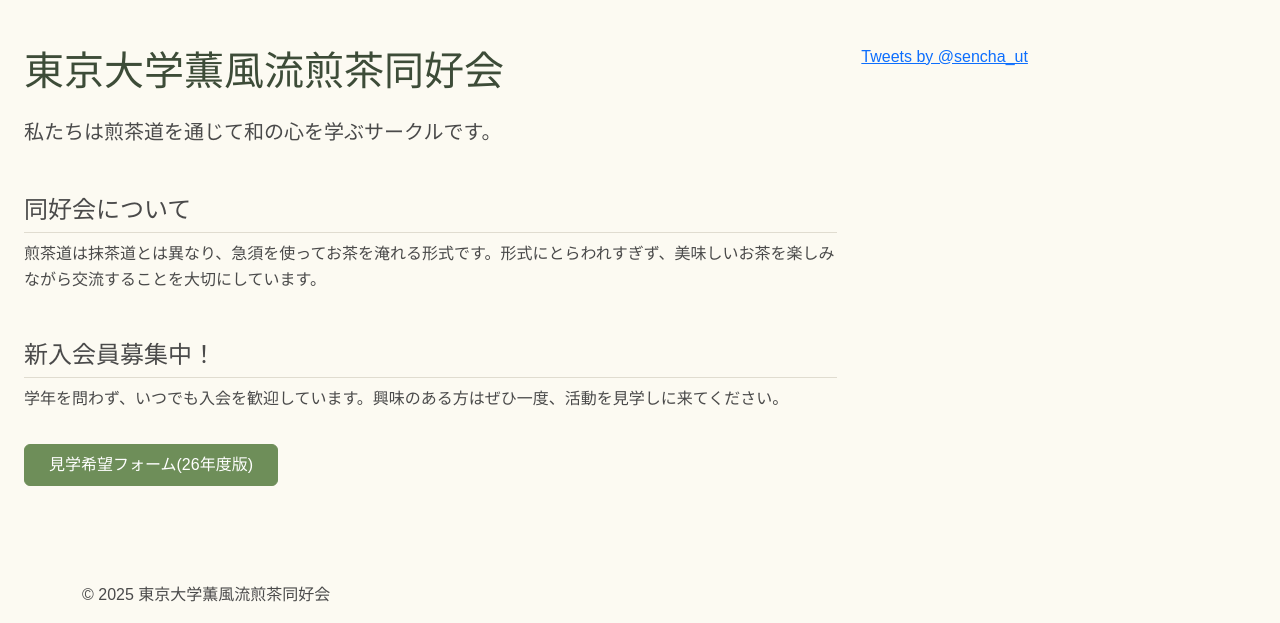
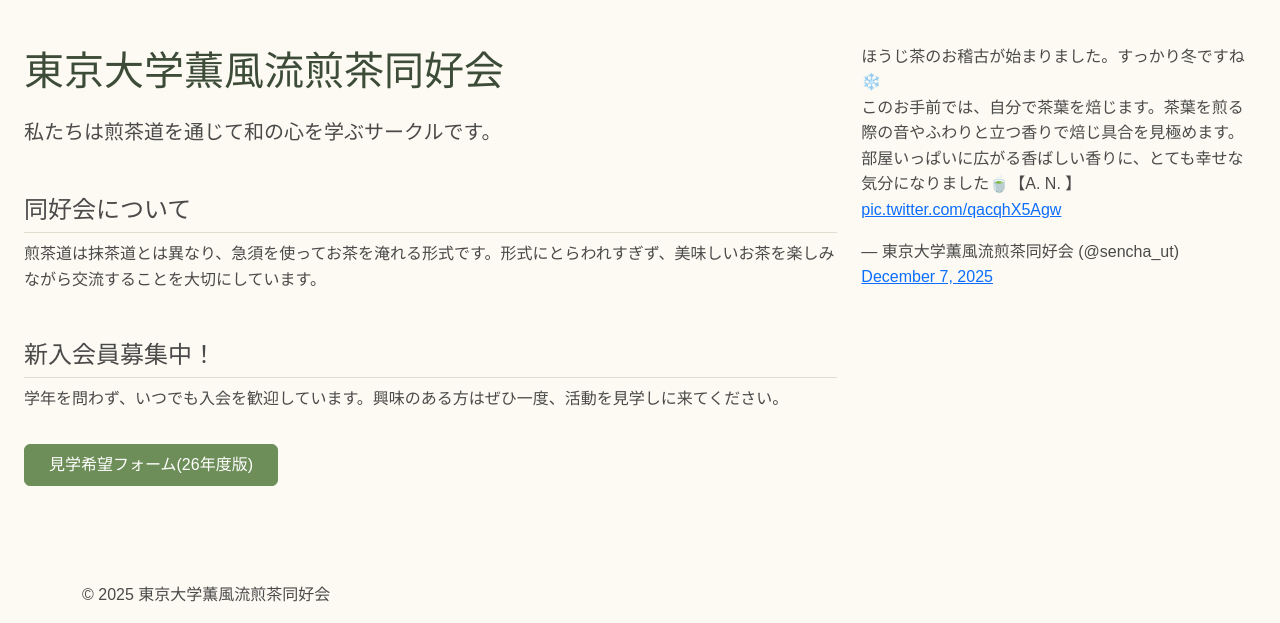
Before and after one commit to citrusml/sencha_ut, a Jekyll site: the page built from index.html, in a window 1280 px wide and 900 px high, scrolled down 411 px, cut to the strip 277-900 px from the top of the window. Built offline with Jekyll 4.4.1, drawn with Linux system fonts in a browser that asks for light colours; some web fonts are replaced; comment, search, counter and statistics services are not loaded.

Commit message:
Twitter widget container updated to display latest tweet directly

```diff
--- a/index.html
+++ b/index.html
@@ -51,11 +51,9 @@
       </section>
     </div>
     <div class="col-lg-4 twitter-container">
-    <!-- 最新のツイートを自動取得する仕組みにしたい。 -->
-    <a class="twitter-timeline" data-tweet-limit="1" href="https://twitter.com/sencha_ut?ref_src=twsrc%5Etfw" target="_blank" rel="noopener noreferrer">Tweets by @sencha_ut</a>
-    <!-- <div class="twitter-container">
+    <div class="twitter-container">
       <blockquote class="twitter-tweet"><p lang="ja" dir="ltr">ほうじ茶のお稽古が始まりました。すっかり冬ですね❄️<br>このお手前では、自分で茶葉を焙じます。茶葉を煎る際の音やふわりと立つ香りで焙じ具合を見極めます。<br>部屋いっぱいに広がる香ばしい香りに、とても幸せな気分になりました🍵【A. N. 】 <a href="https://t.co/qacqhX5Agw" target="_blank" rel="noopener noreferrer">pic.twitter.com/qacqhX5Agw</a></p>&mdash; 東京大学薫風流煎茶同好会 (@sencha_ut) <a href="https://twitter.com/sencha_ut/status/1997507813820727519?ref_src=twsrc%5Etfw">December 7, 2025</a></blockquote>
-    </div>   -->
+    </div>
   </div>
 </div>
 
```
